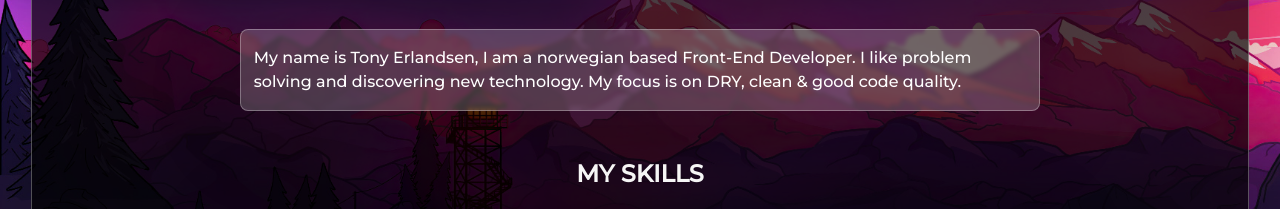
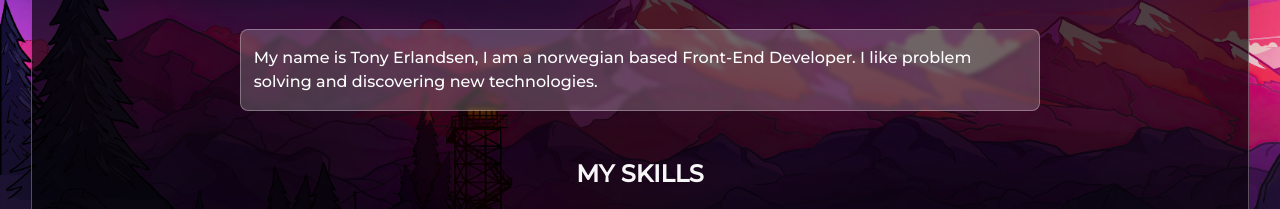
Before and after one commit to Moesera/portfolio, a website built with Vite: page index.html in a window 1280 px wide. Shown: the part 302-511 px from the top of the page. Built offline with nearby package versions, Linux system fonts and the light colour scheme; files whose address does not match are found by name.

Commit message:
about section

```diff
--- a/index.html
+++ b/index.html
@@ -62,8 +62,7 @@
             <section class="my-about">
                 <p>
                   My name is Tony Erlandsen, I am a norwegian based Front-End Developer.
-                  I like problem solving and discovering new technology.
-                  My focus is on DRY, clean & good code quality.
+                  I like problem solving and discovering new technologies.
                 </p>
             </section>
             <aside>
```
